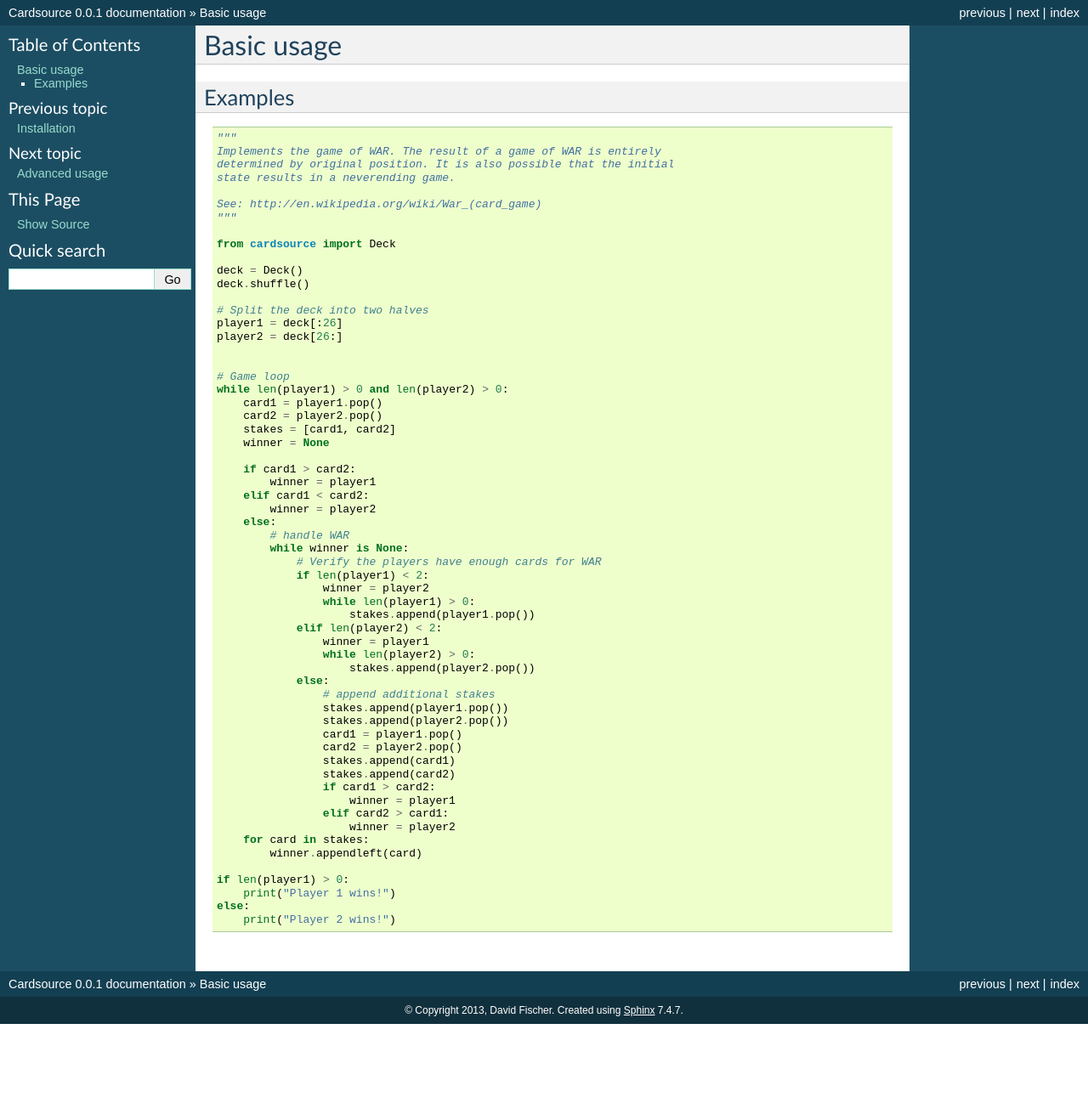
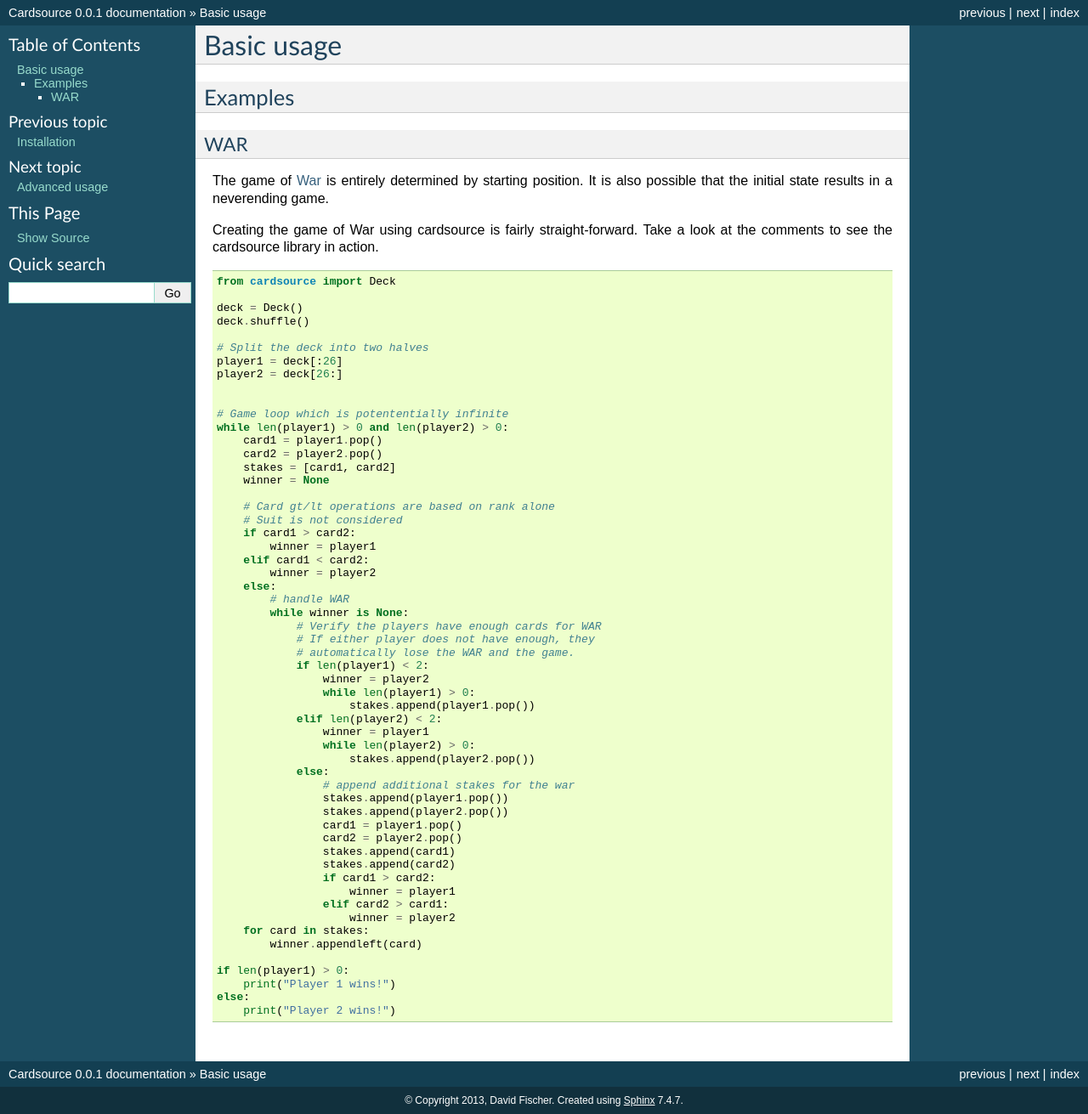
Before and after one commit to davidfischer/cardsource, a Sphinx documentation site: the page built from docs/basic.rst, in a window 1280 px wide. Shown: the whole page at 85% size. Built offline with Sphinx 7.4.7, drawn with Linux system fonts in a browser that asks for light colours; pages that are not in the unit, such as notebooks, are missing from menus; before the commit the page ends 1205 px from its top, so only the background shows below that.

Commit message:
Added more details to the example

```diff
--- a/docs/basic.rst
+++ b/docs/basic.rst
@@ -5,15 +5,21 @@ Basic usage
 Examples
 --------
 
+
+WAR
+###
+
+The game of War_ is entirely determined by starting position. It is also
+possible that the initial state results in a neverending game.
+
+.. _War: http://en.wikipedia.org/wiki/War_(card_game)
+
+Creating the game of War using cardsource is fairly straight-forward.
+Take a look at the comments to see the cardsource library in action.
+
+
+
 .. code-block:: python
-
-    """
-    Implements the game of WAR. The result of a game of WAR is entirely
-    determined by original position. It is also possible that the initial
-    state results in a neverending game.
-
-    See: http://en.wikipedia.org/wiki/War_(card_game)
-    """
 
     from cardsource import Deck
 
@@ -25,13 +31,15 @@ Examples
     player2 = deck[26:]
 
 
-    # Game loop
+    # Game loop which is potententially infinite
     while len(player1) > 0 and len(player2) > 0:
         card1 = player1.pop()
         card2 = player2.pop()
         stakes = [card1, card2]
         winner = None
 
+        # Card gt/lt operations are based on rank alone
+        # Suit is not considered
         if card1 > card2:
             winner = player1
         elif card1 < card2:
@@ -40,6 +48,8 @@ Examples
             # handle WAR
             while winner is None:
                 # Verify the players have enough cards for WAR
+                # If either player does not have enough, they
+                # automatically lose the WAR and the game.
                 if len(player1) < 2:
                     winner = player2
                     while len(player1) > 0:
@@ -49,7 +59,7 @@ Examples
                     while len(player2) > 0:
                         stakes.append(player2.pop())
                 else:
-                    # append additional stakes
+                    # append additional stakes for the war
                     stakes.append(player1.pop())
                     stakes.append(player2.pop())
                     card1 = player1.pop()
```
